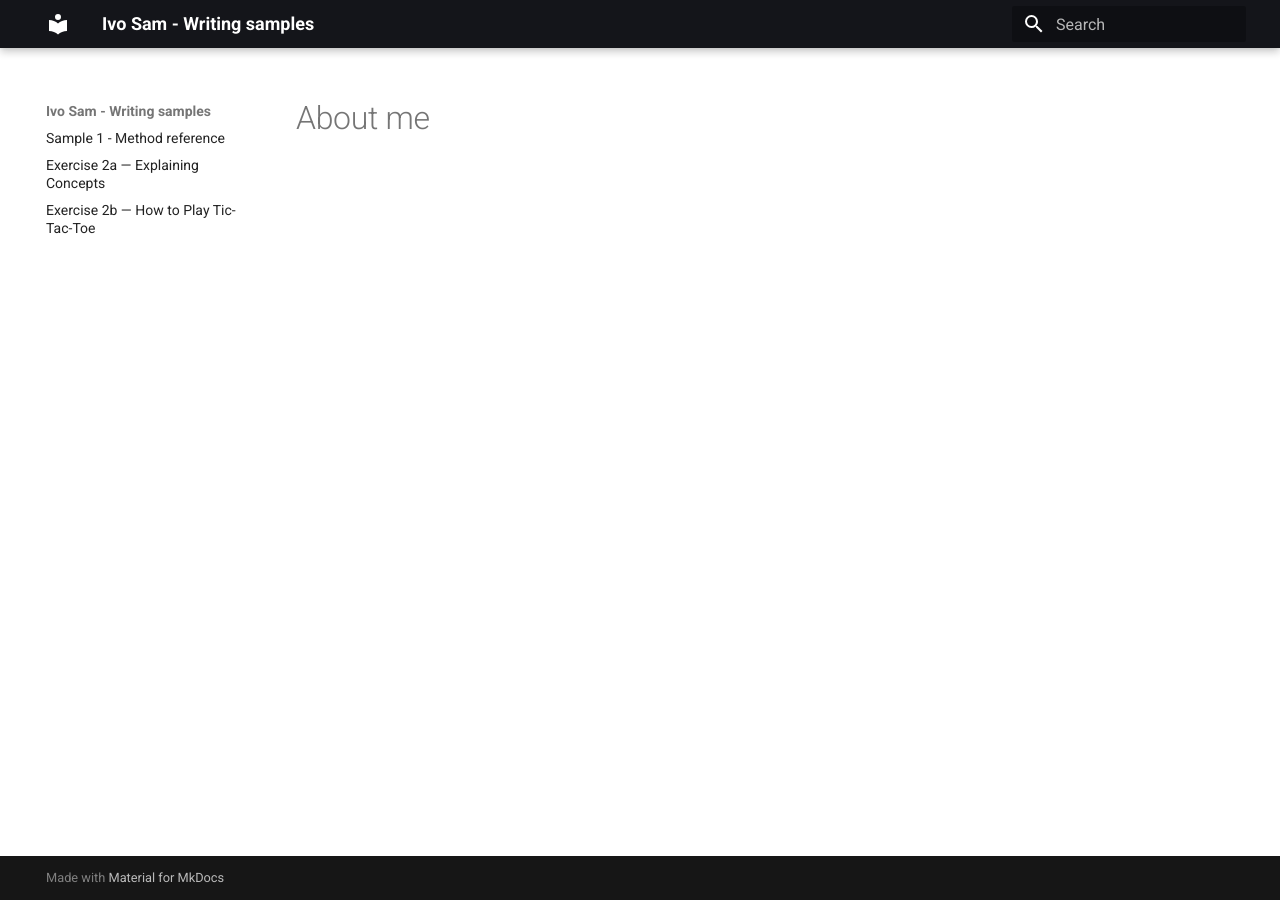
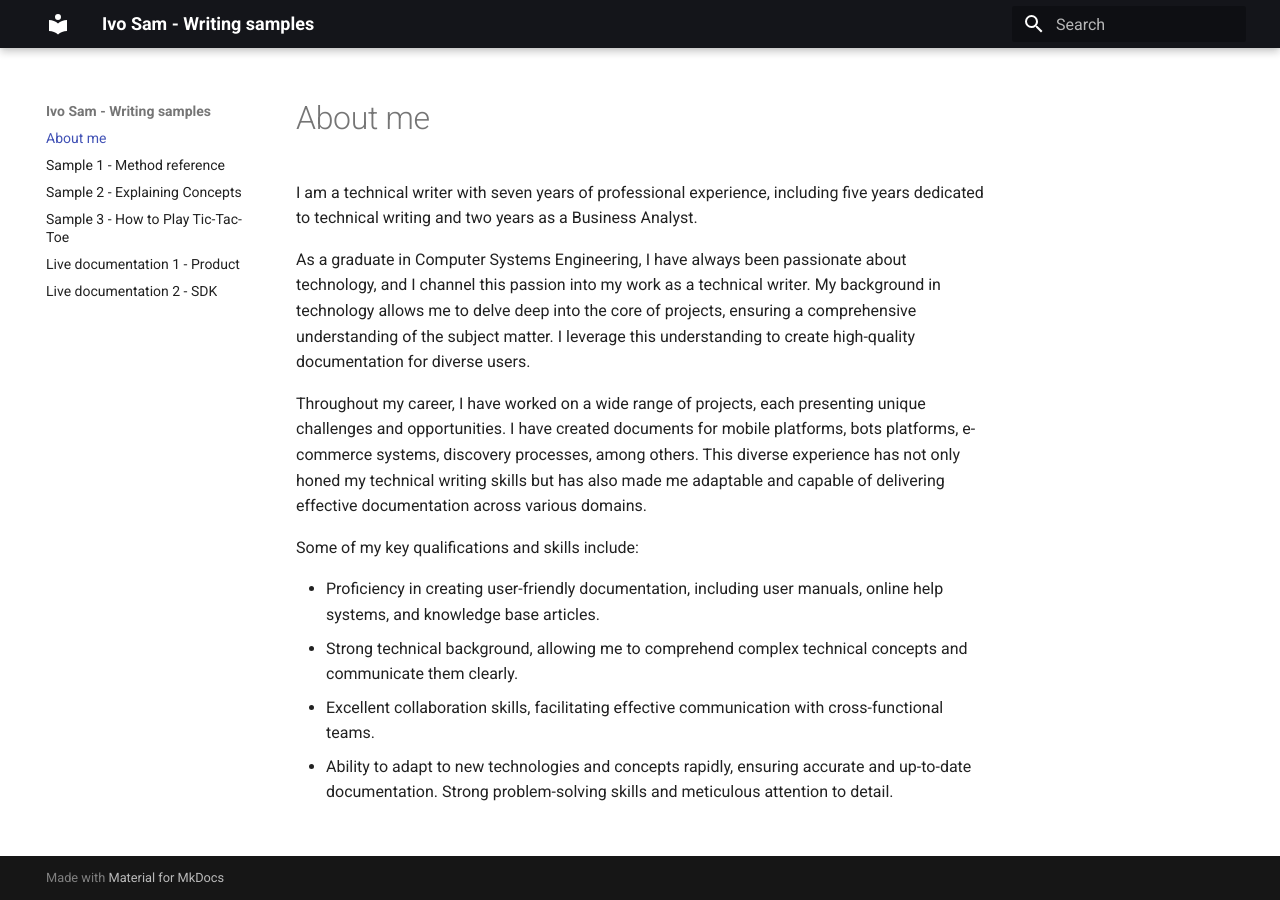
Before and after one commit to ivosam1212/ivosam-writing-samples, an MkDocs documentation site: the page built from docs/about.md, in a window 1280 px wide. Built offline with MkDocs 1.6.1 and Material for MkDocs 9.7.7, drawn with Linux system fonts in a browser that asks for light colours.

Commit message:
Update writing samples and create live docs files

```diff
--- a/docs/about.md
+++ b/docs/about.md
@@ -1 +1,16 @@
 # About me
+
+
+I am a technical writer with seven years of professional experience, including five years dedicated to technical writing and two years as a Business Analyst.
+
+As a graduate in Computer Systems Engineering, I have always been passionate about technology, and I channel this passion into my work as a technical writer. My background in technology allows me to delve deep into the core of projects, ensuring a comprehensive understanding of the subject matter. I leverage this understanding to create high-quality documentation for diverse users.
+
+Throughout my career, I have worked on a wide range of projects, each presenting unique challenges and opportunities. I have created documents for mobile platforms, bots platforms, e-commerce systems, discovery processes, among others. This diverse experience has not only honed my technical writing skills but has also made me adaptable and capable of delivering effective documentation across various domains.
+
+Some of my key qualifications and skills include:
+
+- Proficiency in creating user-friendly documentation, including user manuals, online help systems, and knowledge base articles.
+- Strong technical background, allowing me to comprehend complex technical concepts and communicate them clearly.
+- Excellent collaboration skills, facilitating effective communication with cross-functional teams.
+- Ability to adapt to new technologies and concepts rapidly, ensuring accurate and up-to-date documentation.
+Strong problem-solving skills and meticulous attention to detail.
--- a/index.html
+++ b/index.html
@@ -14,7 +14,7 @@
 
 
 
-        <title>Google Technical Writing Exercises - Ivo Sam</title>
+        <title>Ivo Sam - Writing samples</title>
 
 
 
--- a/mkdocs.yml
+++ b/mkdocs.yml
@@ -1,8 +1,11 @@
 site_name:  Ivo Sam - Writing samples
 nav:
-  - Sample 1 - Method reference: index.md
-  - Exercise 2a — Explaining Concepts: exercise2b.md
-  - Exercise 2b — How to Play Tic-Tac-Toe: exercise2.md
+  - About me: about.md
+  - Sample 1 - Method reference: method-reference.md
+  - Sample 2 - Explaining Concepts: concepts.md
+  - Sample 3 - How to Play Tic-Tac-Toe: instructions.md
+  - Live documentation 1 - Product: pulse.md
+  - Live documentation 2 - SDK: react-sdk.md
 
 theme:
   name: material
```
Also changed, not shown: docs/exercise2.md (deleted, +0 -24 lines), docs/index.md (deleted, +0 -102 lines), docs/instructions.md (added, +27 -0 lines), docs/method-reference.md (added, +102 -0 lines), docs/concepts.md (renamed from docs/exercise2b.md), docs/pulse.md (added), docs/react-sdk.md (added), 4 other files.
